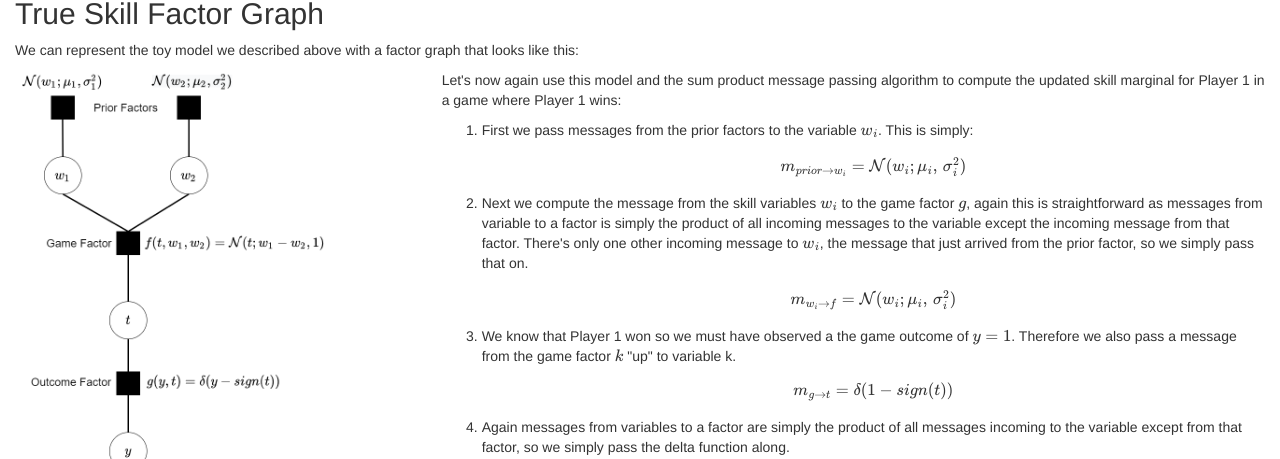
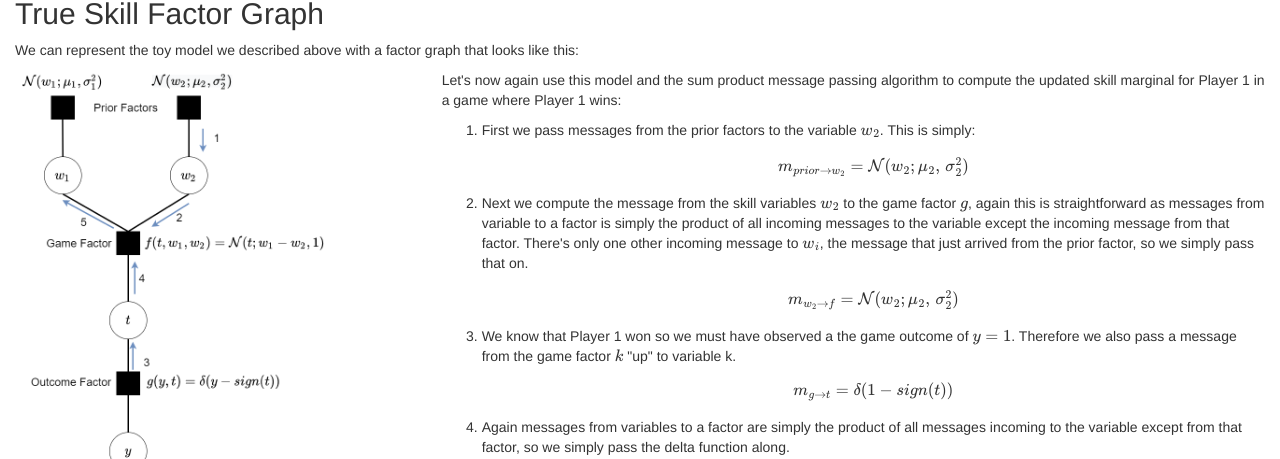
Before and after one commit to Nush395/Nush395.github.io, a Jekyll site: the page built from _posts/2020-06-06-true-skill.html, in a window 1280 px wide and 900 px high, scrolled down 1645 px. Shown: the part 430-889 px from the top of the window. Built offline with Jekyll 4.4.1, drawn with Linux system fonts in a browser that asks for light colours; formulas are drawn with MathJax 3.

Commit message:
Edit factor graph explanation.

```diff
--- a/_posts/2020-06-06-true-skill.html
+++ b/_posts/2020-06-06-true-skill.html
@@ -195,15 +195,15 @@ date: 2020-06-06
         </p>
         <ol>
             <li>
-                First we pass messages from the prior factors to the variable $w_i$. This is simply:
-                $$m_{prior \to w_i}=\mathcal{N}(w_i;\mu_i,\,\sigma_i^{2})$$
+                First we pass messages from the prior factors to the variable $w_2$. This is simply:
+                $$m_{prior \to w_2}=\mathcal{N}(w_2;\mu_2,\,\sigma_2^{2})$$
             </li>
             <li>
-                Next we compute the message from the skill variables $w_i$ to the game factor $g$, again this
+                Next we compute the message from the skill variables $w_2$ to the game factor $g$, again this
                 is straightforward as messages from variable to a factor is simply the product of all incoming messages
                 to the variable except the incoming message from that factor. There's only one other incoming
                 message to $w_i$, the message that just arrived from the prior factor, so we simply pass that on.
-                $$m_{w_i \to f}=\mathcal{N}(w_i;\mu_i,\,\sigma_i^{2})$$
+                $$m_{w_2 \to f}=\mathcal{N}(w_2;\mu_2,\,\sigma_2^{2})$$
             </li>
             <li>
                 We know that Player 1 won so we must have observed a the game outcome of $y=1$. Therefore we also pass
```
Also changed, not shown: assets/img/factor_graph_two_player.png.
